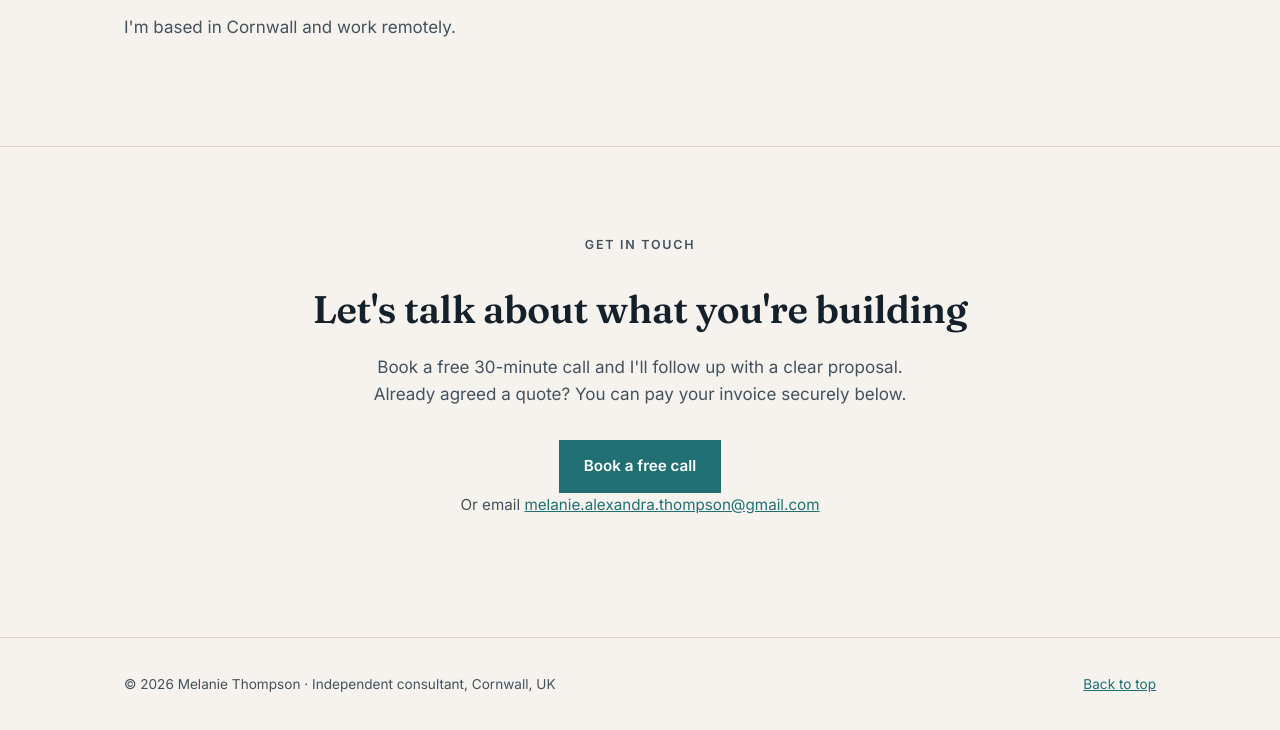
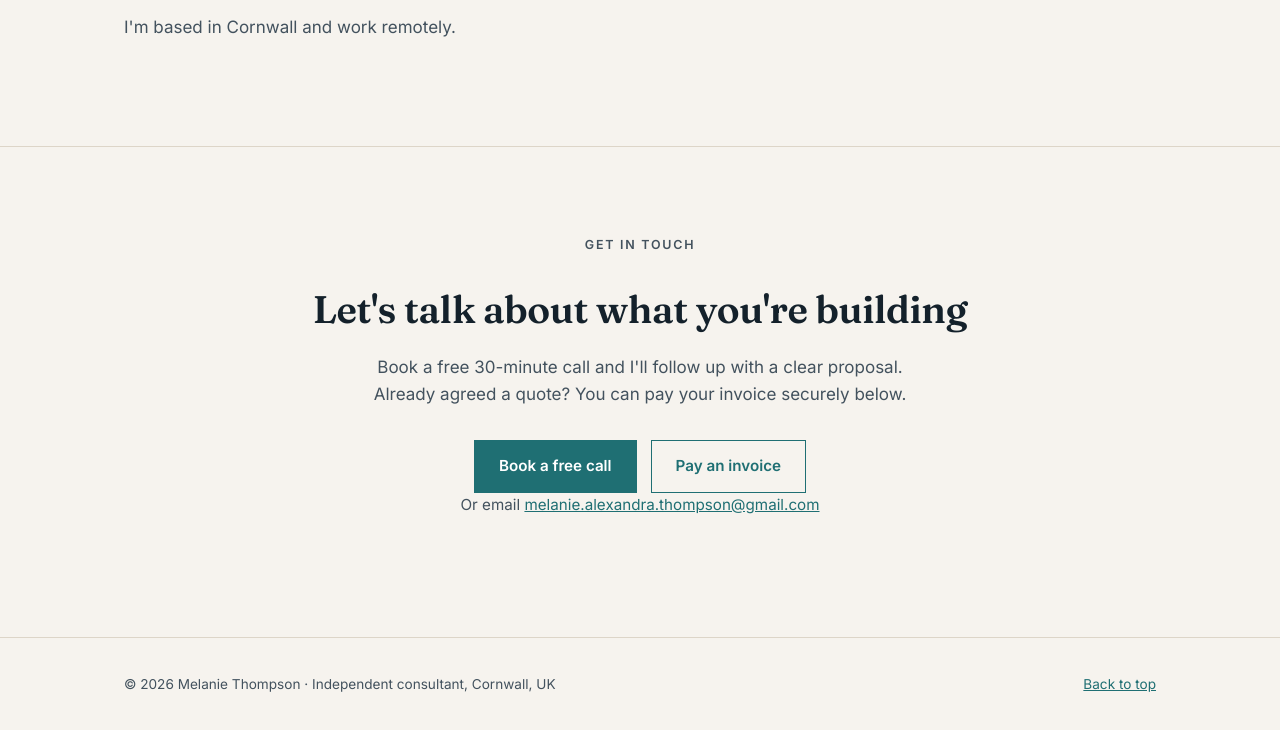
Before and after one commit to Melanie-Thompson/consultancy-website, a plain HTML site: page index.html in a window 1280 px wide. Shown: the part 2990-3720 px from the top of the page. Drawn offline with Linux system fonts and the light colour scheme.

Commit message:
Add Cal.com booking and Stripe payment links
Co-Authored-By: Claude Opus 4.6 <noreply@anthropic.com>

```diff
--- a/index.html
+++ b/index.html
@@ -204,8 +204,8 @@
 <script>
   /* ── Edit these three values ─────────────────────────── */
   const CONFIG = {
-    bookingUrl: "",   // Google Calendar appointment schedule link
-    paymentUrl: "",   // Stripe Payment Link
+    bookingUrl: "https://cal.com/melanie-thompson-urkbuy/30-min-meeting?overlayCalendar=true",
+    paymentUrl: "https://buy.stripe.com/bJebJ15GR5Kf2xU59xf7i00",
     email: "melanie.alexandra.thompson@gmail.com"
   };
   /* ─────────────────────────────────────────────────────── */
```
